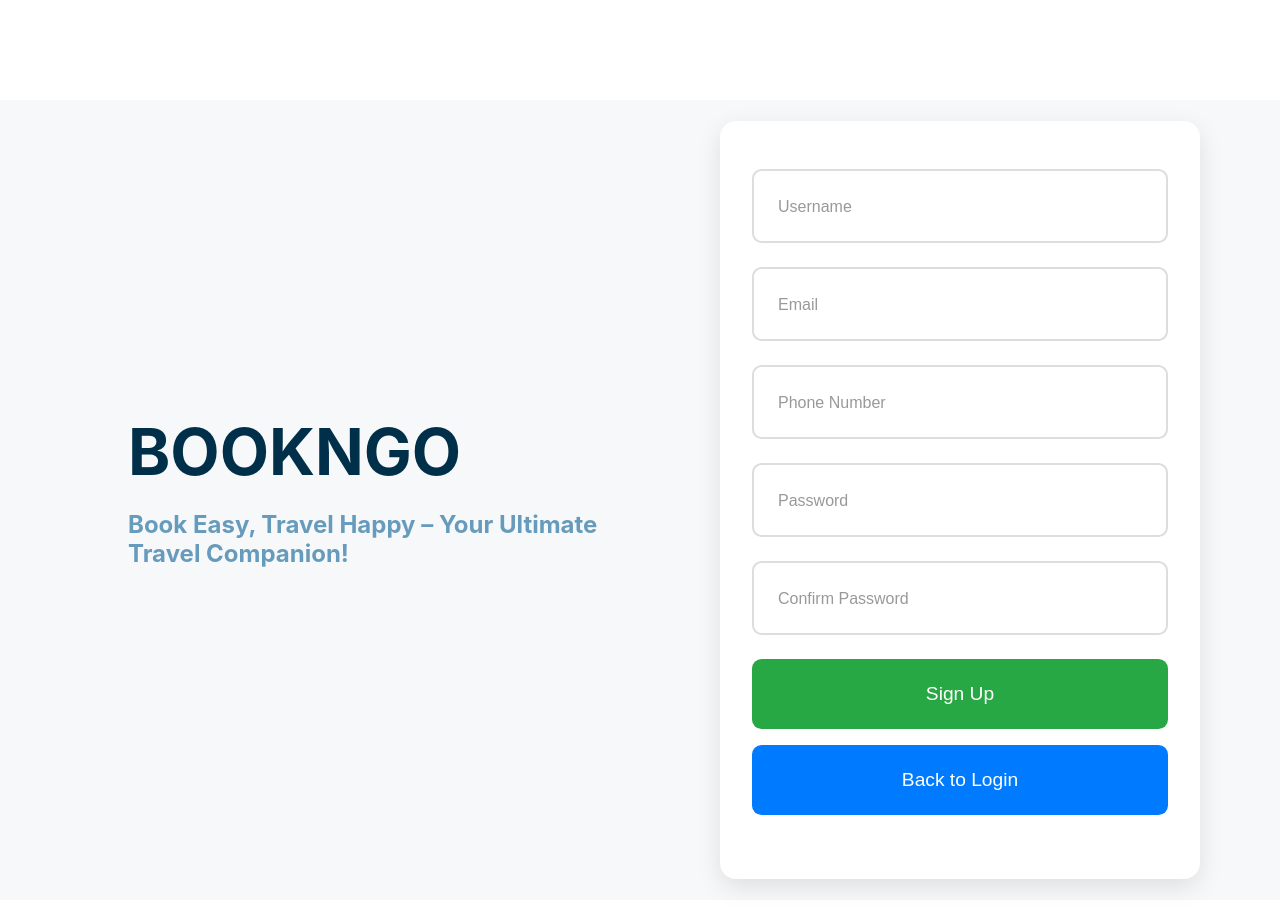
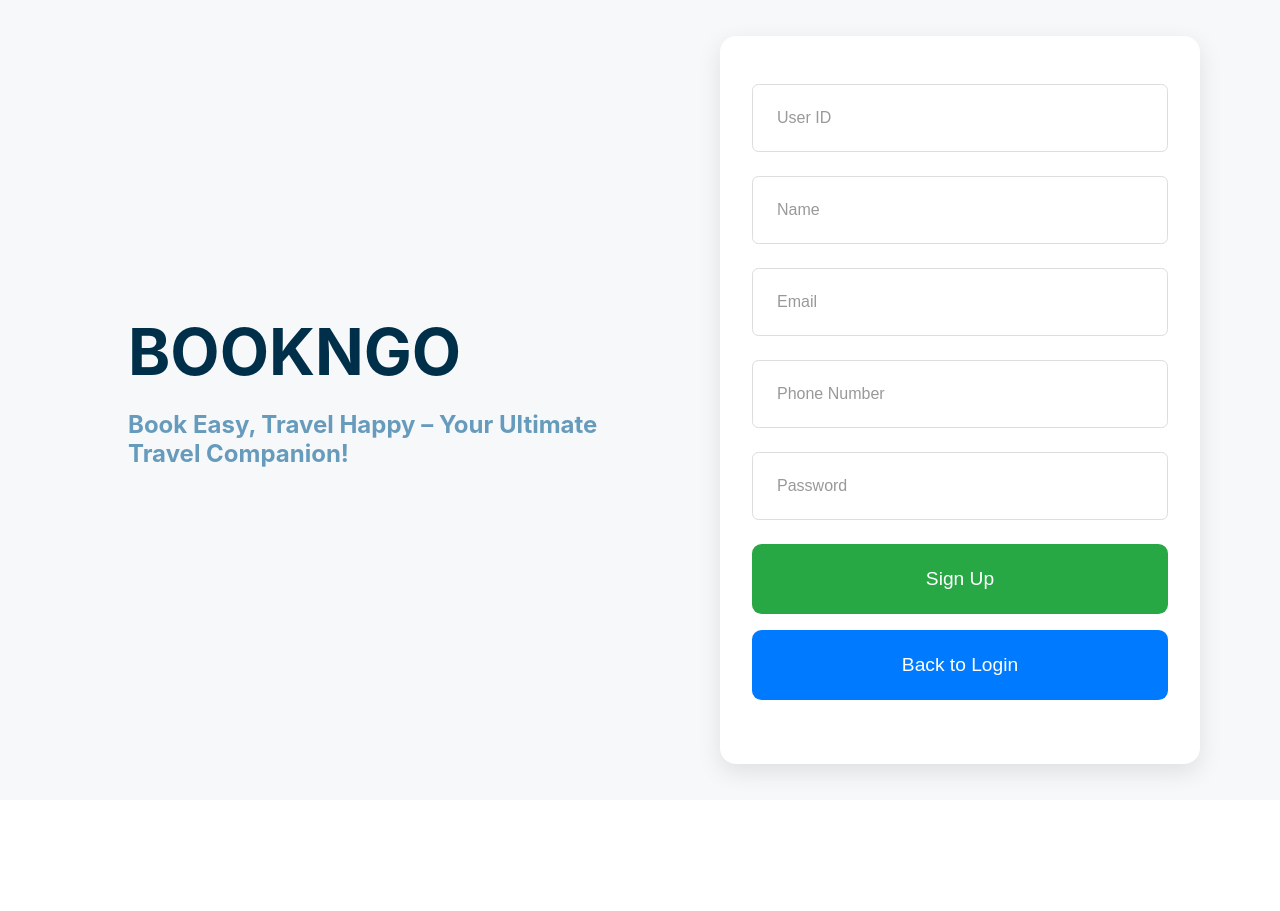
Before and after one commit to Armughan-Ather/BookNGo-Travel-Booking, a React (Create React App) app in the folder client/: page /signup in a window 1280 px wide. After the commit the page ends 800 px from the top, so only its background shows below. Built offline with nearby package versions, Linux system fonts and the light colour scheme.

Commit message:
sending data to backend

```diff
--- a/client/package.json
+++ b/client/package.json
@@ -2,12 +2,13 @@
   "name": "client",
   "version": "0.1.0",
   "private": true,
-  "proxy":"http://localhost:3000/",
+  "proxy": "http://localhost:3000/",
   "dependencies": {
     "@fortawesome/fontawesome-free": "^6.6.0",
     "@testing-library/jest-dom": "^5.17.0",
     "@testing-library/react": "^13.4.0",
     "@testing-library/user-event": "^13.5.0",
+    "axios": "^1.7.7",
     "bootstrap": "^5.3.3",
     "font-awesome": "^4.7.0",
     "react": "^18.3.1",
--- a/client/src/pages/LoginPage.js
+++ b/client/src/pages/LoginPage.js
@@ -1,19 +1,54 @@
 import React from "react";
 import "../styles/LoginPage.css";
 import { useNavigate } from "react-router-dom";
+import axios from "axios";
+import { FaEye, FaEyeSlash } from "react-icons/fa"; // Import eye icons
 
 export default function LoginPage() {
     const [loginData, setLoginData] = React.useState({
-        username: "",
+        userID: "",
         password: ""
     });
+    const [errorMessage, setErrorMessage] = React.useState("");
+    const [showPassword, setShowPassword] = React.useState(false); // State to toggle password visibility
+    const navigate = useNavigate();
 
-    console.log(loginData);
-    function handleLogin(){
+    async function handleLogin(event) {
+        event.preventDefault();
+        try {
+            if (loginData.userID === "" && loginData.password === "") {
+                setErrorMessage("Please Enter User ID And Password");
+                return;
+            } else if (loginData.userID === "") {
+                setErrorMessage("Please Enter User ID");
+                return;
+            } else if (loginData.password === "") {
+                setErrorMessage("Please Enter Password");
+                return;
+            }
+            const response = await axios.post("/api/login", {
+                userID: loginData.userID,
+                password: loginData.password
+            });
 
+            const { token } = response.data;
+
+            // Store the token in localStorage/sessionStorage for future requests
+            localStorage.setItem("token", token);
+
+            // Navigate to the homepage or dashboard after successful login
+            navigate("/home");
+        } catch (error) {
+            if (error.response) {
+                setErrorMessage(error.response.data.message || "Invalid userID or password.");
+            } else {
+                setErrorMessage("Something went wrong. Please try again later.");
             }
+        }
+    }
+
     function handleChange(event) {
-        const {name,value}=event.target
+        const { name, value } = event.target;
         setLoginData((prevLoginData) => {
             return {
                 ...prevLoginData,
@@ -21,11 +56,15 @@ export default function LoginPage() {
             };
         });
     }
-    const navigate = useNavigate();
 
-    function handleSignup(){
-        navigate("/signup")
+    function handleSignup() {
+        navigate("/signup");
     }
+
+    // Toggle password visibility
+    const togglePasswordVisibility = () => {
+        setShowPassword((prev) => !prev);
+    };
 
     return (
         <div className="container">
@@ -37,22 +76,28 @@ export default function LoginPage() {
                 <div className="login">
                     <form onSubmit={handleLogin}>
                         <input
-                            placeholder="Username"
+                            placeholder="User ID"
                             type="text"
-                            name="username"
-                            value={loginData.username}
+                            name="userID"
+                            value={loginData.userID} // Change from username to userID
                             onChange={handleChange}
                         />
+                        <div className="password-container">
                             <input
                                 placeholder="Password"
-                            type="password"
+                                type={showPassword ? "text" : "password"} // Toggle between text and password
                                 name="password"
                                 value={loginData.password}
                                 onChange={handleChange}
                             />
-                        <button id="loginButton">Login</button>
+                            {loginData.password && ( <div className="eye-icon" onClick={togglePasswordVisibility}>
+                                    {showPassword ? <FaEyeSlash /> : <FaEye />} {/* Toggle icon based on visibility */}
+                                </div>
+                            )}
+                        </div>
+                        {errorMessage && <p className="error">{errorMessage}</p>}
+                        <button id="loginButton" type="submit">Login</button>
                         <button id="signupButton" type="button" onClick={handleSignup}>Create new account</button>
-
                     </form>
                 </div>
             </div>
--- a/client/src/pages/SignupPage.js
+++ b/client/src/pages/SignupPage.js
@@ -1,19 +1,22 @@
 import React from "react"
 import"../styles/SignUpPage.css"
 import { useNavigate } from "react-router-dom";
-
+import { FaEye, FaEyeSlash } from "react-icons/fa"; // Import eye icons
+import axios from "axios"
 export default function SignupPage(){
     const [signupData,setSignupData]=React.useState({
-        username:"",
+        userID:"",
+        name:"",
         email:"",
         phoneNumber:"",
         password:"",
-        passwordConfirm:""
+
     })
+    const [showPassword, setShowPassword] = React.useState(false); // State to toggle password visibility
+    const [errorMessage, setErrorMessage] = React.useState("");
+
     console.log(signupData)
-    function handleSignUp(){
 
-    }
     function handleChange(event){
         const {name,value}=event.target
         setSignupData((prevSignupData)=>{
@@ -27,6 +30,42 @@ export default function SignupPage(){
     function returnToLogin(){
         navigate("../login")
     }
+    async function handleSignUp(event){
+        event.preventDefault();
+        let flag=0;
+        for(let item in signupData){
+            if(signupData[item]===""){
+                setErrorMessage("Please Enter "+item[0].toUpperCase() +item.slice(1))
+                flag=1;
+                return
+            }
+        }
+            if(flag){
+                return
+            }
+
+            try{
+                const response=await axios.post("/api/signup",{
+                    userID:signupData.userID,
+                    name:signupData.name,
+                    email:signupData.email,
+                    phoneNumber:signupData.phoneNumber,
+                    password:signupData.password
+                })
+
+                navigate("../login")
+            }catch(error){
+                if (error.response) {
+                    setErrorMessage(error.response.data.message || "Invalid userID or password.");
+                } else {
+                    setErrorMessage("Something went wrong. Please try again later.");
+                }
+
+        }
+    }
+    function togglePasswordVisibility(){
+        setShowPassword(prevSetShowPassword=>!prevSetShowPassword)
+    }
     return (
         <div className="container">
             <div className="left-side">
@@ -38,9 +77,16 @@ export default function SignupPage(){
                     <form onSubmit={handleSignUp}>
                         <input
                             type="text"
-                            placeholder="Username"
-                            name="username"
-                            value={signupData.username}
+                            placeholder="User ID"
+                            name="userID"
+                            value={signupData.userID}
+                            onChange={handleChange}
+                        />
+                        <input
+                            type="text"
+                            placeholder="Name"
+                            name="name"
+                            value={signupData.name}
                             onChange={handleChange}
                         />
                         <input
@@ -57,22 +103,32 @@ export default function SignupPage(){
                             value={signupData.phoneNumber}
                             onChange={handleChange}
                         />
+                        <div className="password-container">
                             <input
-                            type="password"
                                 placeholder="Password"
+                                type={showPassword ? "text" : "password"} // Toggle between text and password
                                 name="password"
                                 value={signupData.password}
                                 onChange={handleChange}
                             />
-                        <input
+                            {signupData.password && ( <div className="eye-icon" onClick={togglePasswordVisibility}>
+                                    {showPassword ? <FaEyeSlash /> : <FaEye />} {/* Toggle icon based on visibility */}
+                                </div>
+                            )}
+                        </div>
+
+
+                        {/* <input
                             type="password"
                             placeholder="Confirm Password"
                             name="passwordConfirm"
                             value={signupData.passwordConfirm}
                             onChange={handleChange}
-                        />
-                        <button className="signupButton">Sign Up</button>
-                        <button className="BackloginButton" onClick={returnToLogin}>Back to Login</button>
+                        /> */}
+                        {errorMessage && <p className="error">{errorMessage}</p>}
+
+                        <button className="signupButton" type="submit">Sign Up</button>
+                        <button className="BackloginButton" onClick={returnToLogin} type="button">Back to Login</button>
                     </form>
                 </div>
             </div>
--- a/client/src/styles/LoginPage.css
+++ b/client/src/styles/LoginPage.css
@@ -1,3 +1,8 @@
+/* Reset margins and padding for body and html */
+body {
+  margin: 0 !important;
+  padding: 0 !important;
+}
 /* General container styling */
 .container {
   display: flex;
@@ -104,6 +109,37 @@ form > input:focus {
   outline: none;
 }
 
+/* Error message styling */
+/* Clean error message styling */
+.error {
+  color: #d9534f; /* Subtle red for a more professional look */
+  font-size: 0.85rem; /* A bit smaller for error message */
+  font-weight: 600; /* Medium weight for emphasis */
+  margin-bottom: 1rem; /* Space between the message and the next element */
+  text-align: left; /* Align text to the left */
+}
+/* Other existing styles remain unchanged */
+
+/* Password container */
+.password-container {
+  position: relative; /* Position relative for the eye icon */
+  width: 100%; /* Match the width of the input */
+}
+
+/* Eye icon styling */
+.eye-icon {
+  position: absolute;
+  right: 1.5rem; /* Space from the right */
+  top: 40%; /* Center vertically */
+  transform: translateY(-50%); /* Adjust for vertical centering */
+  cursor: pointer; /* Pointer cursor for interaction */
+  color: #007bff; /* Change the icon color */
+
+  color: #666;
+}
+
+
+/* Other existing styles remain unchanged */
 
 /* Responsive Design for Mobile */
 @media (max-width: 768px) {
--- a/client/src/styles/SignUpPage.css
+++ b/client/src/styles/SignUpPage.css
@@ -98,10 +98,45 @@ input:focus {
   color: #fff;
   cursor: pointer;
   font-size: 1.2rem;
+
 }
 
 .BackloginButton:hover {
   background-color: #0056b3;
+}
+.password-container {
+  position: relative; /* Position relative for the eye icon */
+  width: 100%; /* Match the width of the input */
+}
+
+/* Eye icon styling */
+.eye-icon {
+  position: absolute;
+  right: 1.5rem; /* Space from the right */
+  top: 40%; /* Center vertically */
+  transform: translateY(-50%); /* Adjust for vertical centering */
+  cursor: pointer; /* Pointer cursor for interaction */
+  color: #007bff; /* Change the icon color */
+
+  color: #666;
+}
+
+/* Input fields styling */
+input {
+  width: 100%; /* Change this to 100% to fit the container */
+  padding: 1.5rem; /* Add padding */
+  margin-bottom: 1.5rem; /* Space below */
+  border: 0.1rem solid #ddd; /* Border styling */
+  border-radius: 0.4rem; /* Rounded corners */
+  font-size: 1rem; /* Font size */
+}
+
+.error {
+  color: #d9534f; /* Subtle red for a more professional look */
+  font-size: 0.85rem; /* A bit smaller for error message */
+  font-weight: 600; /* Medium weight for emphasis */
+  margin-bottom: 1rem; /* Space between the message and the next element */
+  text-align: left; /* Align text to the left */
 }
 
 /* Mobile responsive styles */
```
Also changed, not shown: 1 other file (tests, documents, lock files or other folders). Lines whose indentation alone changed are shown as unchanged.
